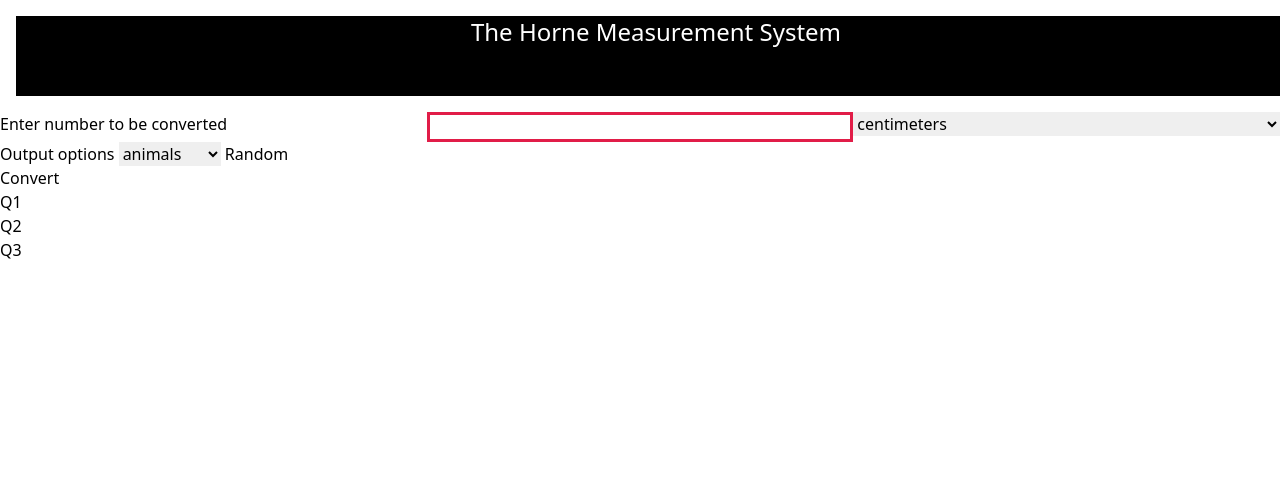
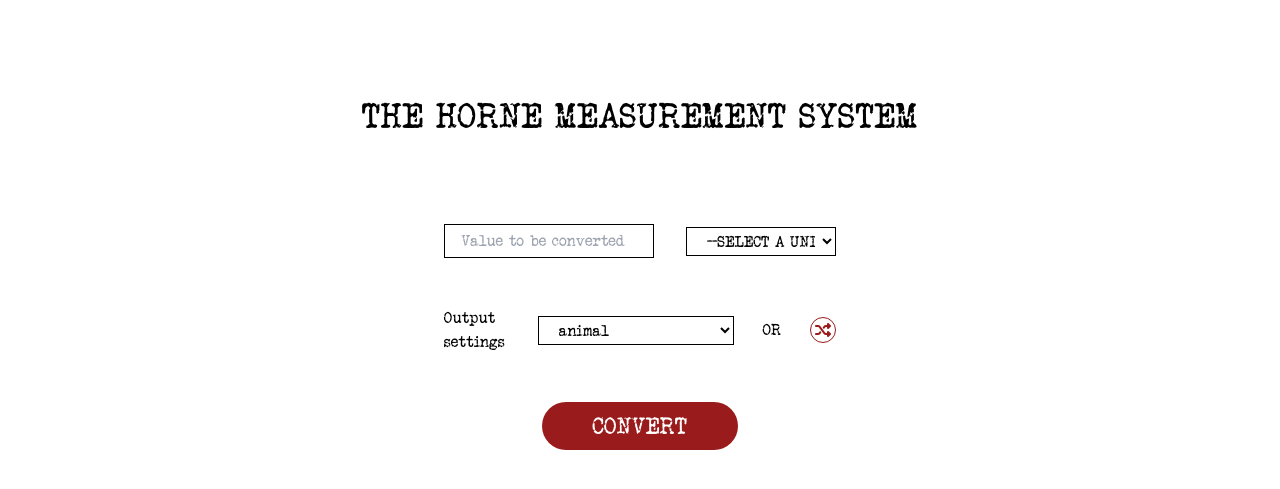
Before and after one commit to campenk/horne_converter, a Django app: page / in a window 1280 px wide. Shown: the top 489 px of the page. Run offline with Django 4.2, Linux system fonts and the light colour scheme; data comes from the database, SQL or seed files in the repository; some libraries are stand-ins or nearby versions.

Commit message:
populating category from model

```diff
--- a/app/app/models.py
+++ b/app/app/models.py
@@ -18,7 +18,7 @@ class ItemCategory(models.Model):
 class Item(models.Model):
     itemName = models.DateField()
     itemCategory = models.ForeignKey(ItemCategory,on_delete=models.CASCADE)
-    itemMeasurement = models.DecimalField(max_digits=19, decimal_places=10)
+    itemMeasurement = models.DecimalField(max_digits=19, decimal_places=10 )
     measurementType = models.ForeignKey(MeasurementType, on_delete=models.CASCADE)
 
     def __str__(self):
--- a/app/app/static/css/style.css
+++ b/app/app/static/css/style.css
@@ -526,41 +526,94 @@ video {
   position: static;
 }
 
-.m-4 {
-  margin: 1rem;
+.mb-12 {
+  margin-bottom: 3rem;
+}
+
+.ml-4 {
+  margin-left: 1rem;
+}
+
+.mr-4 {
+  margin-right: 1rem;
+}
+
+.mt-24 {
+  margin-top: 6rem;
 }
 
 .flex {
   display: flex;
 }
 
+.h-12 {
+  height: 3rem;
+}
+
 .h-20 {
   height: 5rem;
 }
 
-.w-1\/3 {
-  width: 33.333333%;
+.h-full {
+  height: 100%;
+}
+
+.w-1\/2 {
+  width: 50%;
+}
+
+.w-2\/12 {
+  width: 16.666667%;
+}
+
+.w-5\/12 {
+  width: 41.666667%;
+}
+
+.w-6\/12 {
+  width: 50%;
+}
+
+.w-7\/12 {
+  width: 58.333333%;
 }
 
 .w-full {
   width: 100%;
 }
 
+.flex-col {
+  flex-direction: column;
+}
+
+.items-center {
+  align-items: center;
+}
+
 .justify-center {
   justify-content: center;
+}
+
+.justify-between {
+  justify-content: space-between;
+}
+
+.rounded-full {
+  border-radius: 9999px;
 }
 
 .border {
   border-width: 1px;
 }
 
-.border-2 {
-  border-width: 2px;
+.border-black {
+  --tw-border-opacity: 1;
+  border-color: rgb(0 0 0 / var(--tw-border-opacity));
 }
 
-.border-rose-600 {
+.border-red-800 {
   --tw-border-opacity: 1;
-  border-color: rgb(225 29 72 / var(--tw-border-opacity));
+  border-color: rgb(153 27 27 / var(--tw-border-opacity));
 }
 
 .bg-black {
@@ -568,14 +621,66 @@ video {
   background-color: rgb(0 0 0 / var(--tw-bg-opacity));
 }
 
+.bg-red-800 {
+  --tw-bg-opacity: 1;
+  background-color: rgb(153 27 27 / var(--tw-bg-opacity));
+}
+
+.bg-white {
+  --tw-bg-opacity: 1;
+  background-color: rgb(255 255 255 / var(--tw-bg-opacity));
+}
+
+.p-1 {
+  padding: 0.25rem;
+}
+
+.pl-4 {
+  padding-left: 1rem;
+}
+
+.font-veteranTypewriter {
+  font-family: Veteran Typewriter, mono;
+}
+
 .text-2xl {
   font-size: 1.5rem;
   line-height: 2rem;
 }
 
+.text-4xl {
+  font-size: 2.25rem;
+  line-height: 2.5rem;
+}
+
+.text-xl {
+  font-size: 1.25rem;
+  line-height: 1.75rem;
+}
+
+.uppercase {
+  text-transform: uppercase;
+}
+
+.text-black {
+  --tw-text-opacity: 1;
+  color: rgb(0 0 0 / var(--tw-text-opacity));
+}
+
+.text-red-800 {
+  --tw-text-opacity: 1;
+  color: rgb(153 27 27 / var(--tw-text-opacity));
+}
+
 .text-white {
   --tw-text-opacity: 1;
   color: rgb(255 255 255 / var(--tw-text-opacity));
+}
+
+@font-face {
+  font-family: "Veteran Typewriter";
+
+  src: url("../fonts/veteran typewriter.ttf");
 }
 
 .test {
@@ -585,3 +690,13 @@ video {
 .test2 {
   background-color: aqua;
 }
+
+.hover\:bg-black:hover {
+  --tw-bg-opacity: 1;
+  background-color: rgb(0 0 0 / var(--tw-bg-opacity));
+}
+
+.hover\:text-white:hover {
+  --tw-text-opacity: 1;
+  color: rgb(255 255 255 / var(--tw-text-opacity));
+}
--- a/app/app/templates/app/home.html
+++ b/app/app/templates/app/home.html
@@ -8,66 +8,75 @@
         <link rel="stylesheet" type="text/css" href="{% static 'css/style.css' %}">
         <title>The Horne Measurement System</title>
     </head>
-    <body class="">
-        <div class="">
-            <div class="w-full h-20 flex justify-center m-4 text-2xl bg-black text-white">
+    <body class="font-veteranTypewriter">
+        <main class="flex flex-col items-center w-full" id="user-entry-area">
+            <div class="w-full h-20 flex justify-center mt-24 mb-12 text-4xl uppercase text-black">
                 The Horne Measurement System
             </div>
-            <form class="w-full">
-                <div class="w-full flex justify-center">
-                    <div class="w-1/3">
-                        <label for="user-entry" class="w-full">Enter number to be converted</label>
+            <form>
+
+                <div class="flex justify-between items-center mb-12">
+                    <div class="w-7/12 mr-4">
+                        <input class="w-full border border-black p-1 pl-4" type="number" id="user-entry" placeholder="Value to be converted">
                     </div>
-                    <div class="w-1/3 border border-rose-600">
-                        <input class="w-full border-2 border-rose-600 " type="number" id="user-entry" >
-                    </div>
-                    <div class="w-1/3">
-                        <select class="w-full" id="unit" name="unit">
-                        <option name="centimeters">centimeters</option>
-                        <option name="meters">meters</option>
-                        <option name="inches">inches</option>
-                        <option name="kilograms">kilograms</option>
-                        <option name="grams">grams</option>
-                        <option name="pounds">pounds</option>
+                    <div class="w-5/12 ml-4">
+                        <select class="w-full bg-white border border-black p-1 pl-4" id="unit" name="unit">
+                            <option name="0" value="">--SELECT A UNIT--</option>
+                            <option name="1" value="" class="bg-black text-white hover:bg-black hover:text-white">---LENGTH---</option>
+<!--                            TODO: Category names should not change colour on hover-->
+                            <option name="millimetres">millimetres</option>
+                            <option name="centimetres">centimetres</option>
+                            <option name="metres">metres</option>
+                            <option name="kilometres">kilometres</option>
+                            <option name="miles">miles</option>
+                            <option name="yards">yards</option>
+                            <option name="feet">feet</option>
+                            <option name="inches">inches</option>
+                            <option name="2" value="" class="bg-black text-white">---WEIGHT---</option>
+                            <option name="kilograms">kilograms</option>
+                            <option name="grams">grams</option>
+                            <option name="milligrams">milligrams</option>
+                            <option name="pounds">pounds</option>
+                            <option name="ounces">ounces</option>
+
                         </select>
                     </div>
                 </div>
 
-                <div>
-                    <label for="output-options">
-                    Output options
+                <div class="flex justify-between items-center mb-12">
+                    <label for="output-options" class="w-2/12">
+                    Output settings
                     </label>
-                    <select name="output-options" id="output-options">
-                        <option name="animals">
-                            animals
-                        </option>
-                        <option name="vegetables">
-                            vegetables
-                        </option>
-                        <option name="people">
-                            people
-                        </option>
-                        <option name="fruit">
-                            fruit
-                        </option>
+                    <select class="w-6/12 bg-white border border-black p-1 pl-4" name="output-options" id="output-options">
+                        {% for category in categories %}
+                        <option name="{{ category.itemCategory }}">{{ category.itemCategory }}</option>
+                        {% endfor %}
+
                     </select>
-                    <button>Random</button>
+                    <div>
+                        OR
+                    </div>
+                    <div class="text-red-800">
+                        <i class="fa-solid fa-shuffle border border-red-800 rounded-full p-1"></i>
+                    </div>
                 </div>
-                <div>
-                    <button type="button">Convert</button>
+                <div class="flex justify-center w-full">
+                    <a href="" class="w-1/2 h-12 rounded-full bg-red-800 text-white text-xl">
+                        <div class="flex items-center justify-center w-full h-full text-white text-2xl uppercase">
+                            Convert
+                        </div>
+                    </a>
                 </div>
+
 
             </form>
 
-            {% if latest_question_list %}
-                <ul>
-                {% for question in latest_question_list %}
-                    <li><a href="/polls/{{ question.id }}/">{{ question }}</a></li>
-                {% endfor %}
-                </ul>
-            {% else %}
-                <p>No polls are available.</p>
-            {% endif %}
-        </div>
+
+
+
+        </main>
+
+    <!-- Font Awesome javascript file -->
+    <script src="https://kit.fontawesome.com/d6619092c6.js" crossorigin="anonymous"></script>
   </body>
 </html>
--- a/app/app/views.py
+++ b/app/app/views.py
@@ -1,7 +1,7 @@
 from django.http import HttpResponse
 from django.template import loader
 from django.shortcuts import render
-from .models import Item, MeasurementType
+from .models import Item, MeasurementType, ItemCategory
 
 
 # def converter(request, entry, unit, output_category):
@@ -12,9 +12,10 @@ from .models import Item, MeasurementType
 
 def index(request):
     latest_question_list = "Q1", "Q2", "Q3"
+    categories = ItemCategory.objects.all()
     template = loader.get_template('app/home.html')
     context = {
-        'latest_question_list': latest_question_list,
+        'categories': categories,
     }
     return HttpResponse(template.render(context, request))
 
--- a/frontend/css/customcss.css
+++ b/frontend/css/customcss.css
@@ -1,6 +1,11 @@
 @tailwind base;
 @tailwind components;
 @tailwind utilities;
+@import url("https://fonts.googleapis.com/css2?family=Courier+Prime&display=swap");
+@font-face {
+  font-family: "Veteran Typewriter";
+  src: url("../fonts/veteran typewriter.ttf");
+}
 
 .test {
     background-color: red;
```
Also changed, not shown: app/NOTES.TXT (added, +12 -0 lines), tailwind.config.js (+8 -2 lines), app/app/static/fonts/veteran typewriter.ttf (added).
